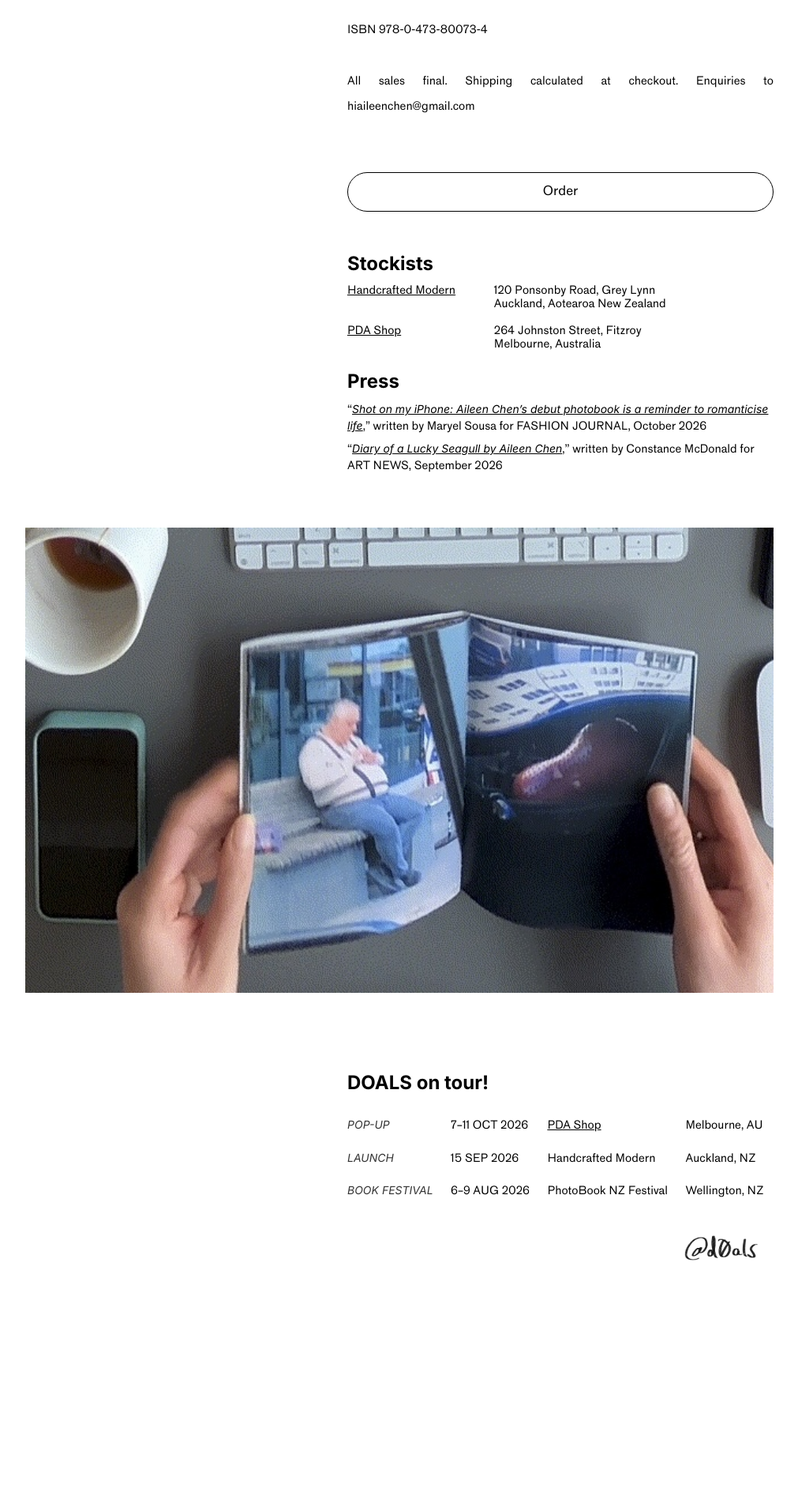
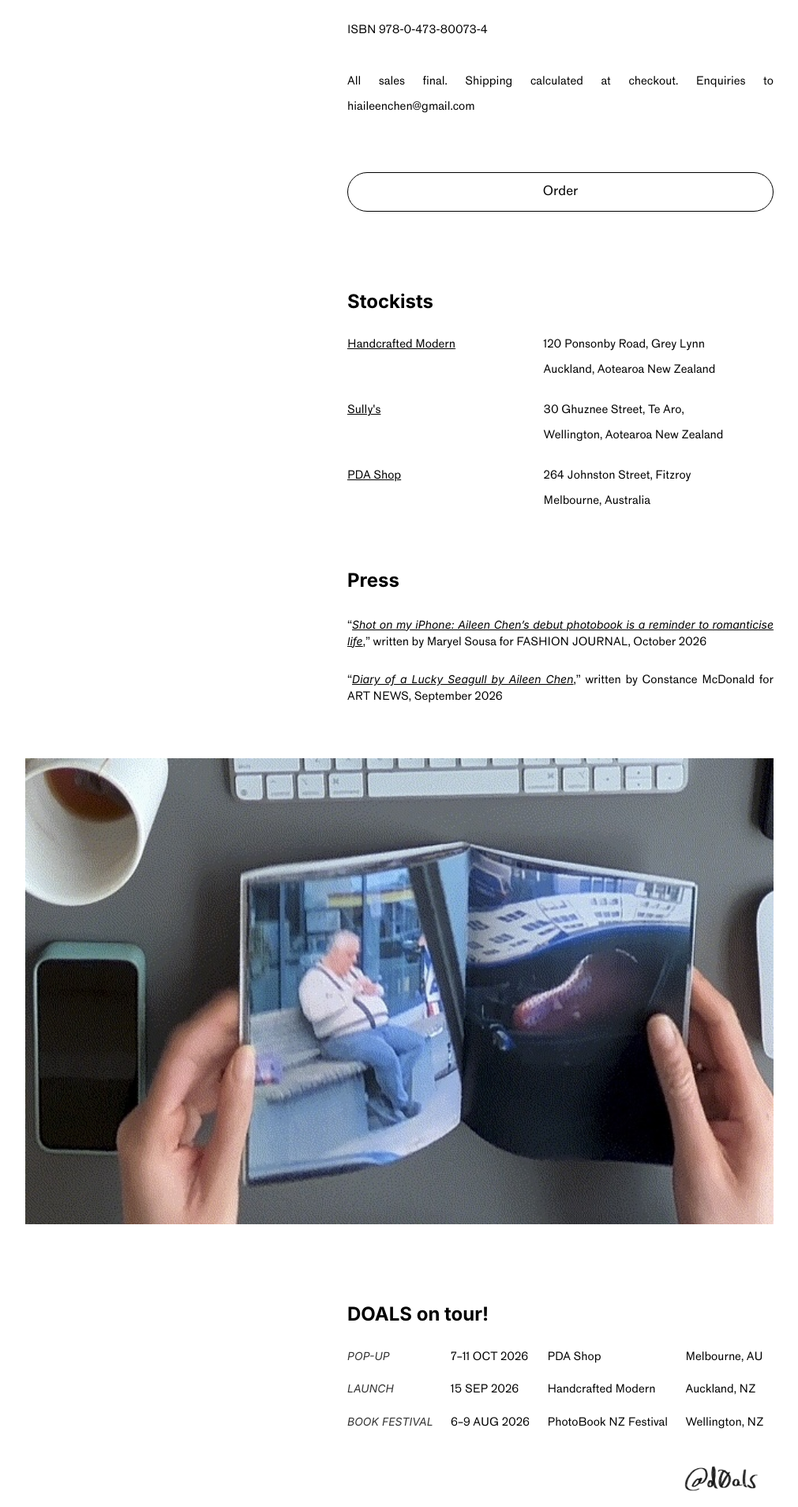
Before and after one commit to heisenburger/DOALS, a Jekyll site: the page built from index.html, in a window 1280 px wide. Shown: the part 3026-4934 px from the top of the page at 79% size, without its empty margins (134-1145 px from the left). Built offline with Jekyll 4.4.1, drawn with Linux system fonts in a browser that asks for light colours; some web fonts are replaced; before the commit the page ends 4642 px from its top, so only the background shows below that.

Commit message:
add Scullys to stockists; fix table layout

```diff
--- a/_sass/_layouts.scss
+++ b/_sass/_layouts.scss
@@ -83,10 +83,15 @@ img.body, img.bleed-left, img.centered, .button.body {
   }
 }
 
-.table.body2 {
+.table-2 {
+  display: grid;
   grid-template-columns: auto auto;
+  gap: var(--gap-sml) var(--gap-lrg);
   & li {
+    display: grid;
+    grid-template-columns: subgrid;
     grid-column: span 2;
+    margin: 0;
   }
 }
 
--- a/index.html
+++ b/index.html
@@ -58,34 +58,39 @@ paymentURL: https://buy.stripe.com/14A7sM2PqfTXbn26W8bfO01
   <p class="body">All sales final. Shipping calculated at checkout. Enquiries to hiaileenchen@gmail.com</p>
   <a type="button" class="body button" id="order" style="width:100%" href="{{ page.paymentURL }}">Order</a>
 
-<section class="body">
-  <h2>Stockists</h2>
-  <ul class="table nls">
+
+  <h2 class="body">Stockists</h2>
+  <ul class="body table-2 nls">
     <li>
       <span class="store"><a target="_blank" href="https://www.handcraftedmodern.co/">Handcrafted Modern</a></span>
       <span class="store-address">120 Ponsonby&nbsp;Road, Grey&nbsp;Lynn <br>Auckland, Aotearoa New&nbsp;Zealand</span>
+    </li>
+    <li>
+      <span class="store"><a target="_blank" href="https://sullys.co.nz/">Sully's</a></span>
+      <span class="store-address">30 Ghuznee&nbsp;Street, Te&nbsp;Aro, <br>Wellington, Aotearoa New&nbsp;Zealand</span>
     </li>
     <li>
       <span class="store"><a target="_blank" href="https://pda-shop.com/">PDA Shop</a></span>
       <span class="store-address">264 Johnston&nbsp;Street, Fitzroy <br>Melbourne, Australia</span>
     </li>
   </ul>
-</section>
 
-<section class="body">
-  <h2>Press</h2>
-  <p class="listing">“<a href="https://fashionjournal.com.au/life/aileen-chen-photographer-book/"><i>Shot on my iPhone: Aileen Chen’s debut photobook is a reminder to romanticise life</i></a>,” written by Maryel&nbsp;Sousa for FASHION&nbsp;JOURNAL, October 2026</p>
-  <p class="listing">“<a href="https://artnews.co.nz/diary-of-a-lucky-seagull-by-aileen-chen/"><i>Diary of a Lucky Seagull by Aileen&nbsp;Chen</i></a>,” written by Constance&nbsp;McDonald for ART&nbsp;NEWS, September 2026</p>
-</section>
+
+
+  <h2 class="body">Press</h2>
+  <p class="body listing">“<a href="https://fashionjournal.com.au/life/aileen-chen-photographer-book/"><i>Shot on my iPhone: Aileen Chen’s debut photobook is a reminder to romanticise life</i></a>,” written by Maryel&nbsp;Sousa for FASHION&nbsp;JOURNAL, October 2026</p>
+  <p class="body listing">“<a href="https://artnews.co.nz/diary-of-a-lucky-seagull-by-aileen-chen/"><i>Diary of a Lucky Seagull by Aileen&nbsp;Chen</i></a>,” written by Constance&nbsp;McDonald for ART&nbsp;NEWS, September 2026</p>
+
 
 <img class="centered" src="/assets/deskshot.jpeg" alt="A still of the book, open on a spread. The photo on the left shows a man sitting on a public bench, scrolling his phone. The photo on the right shows a large, peanut-shaped exercise ball sitting in the passenger seat of a car.">
 
-<h2 class="body">DOALS on tour!</h2>
+
+  <h2 class="body">DOALS on tour!</h2>
   <ul class="body table nls">
     <li>
       <span class="store-type">Pop-up</span>
       <span class="store-launch">7–11 OCT 2026</span>
-      <span class="store"><a target="_blank" href="https://pda-shop.com/pages/about">PDA Shop</a></span>
+      <span class="store">PDA Shop</span>
       <span class="store-city">Melbourne, AU</span>
     </li>
     <li>
@@ -102,6 +107,8 @@ paymentURL: https://buy.stripe.com/14A7sM2PqfTXbn26W8bfO01
     </li>
   </ul>
 
+
+
 <footer><a target="_blank" href="https://instagram.com/d0als">
   <picture class="handwriting" >
     <img src="/assets/DOALS_IG.png" style="height: 2rem" />
```
